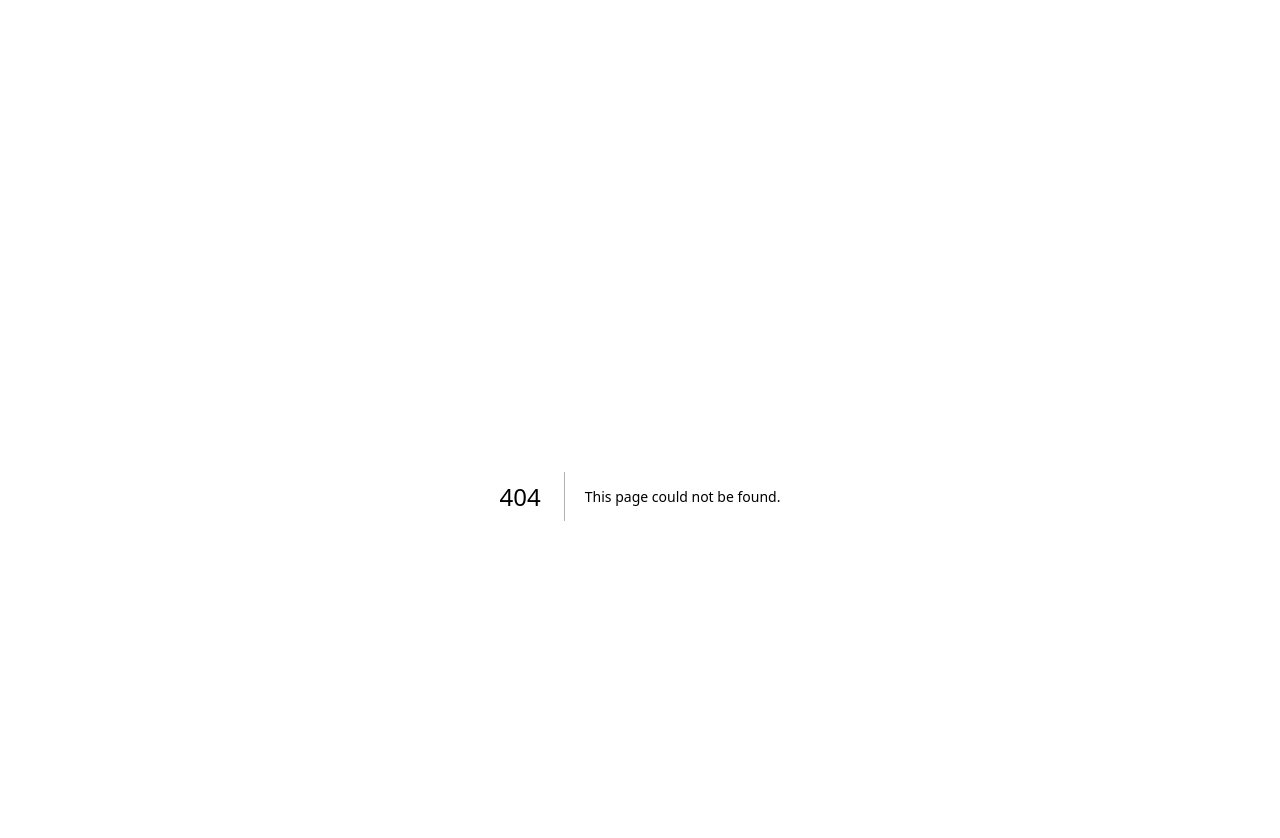
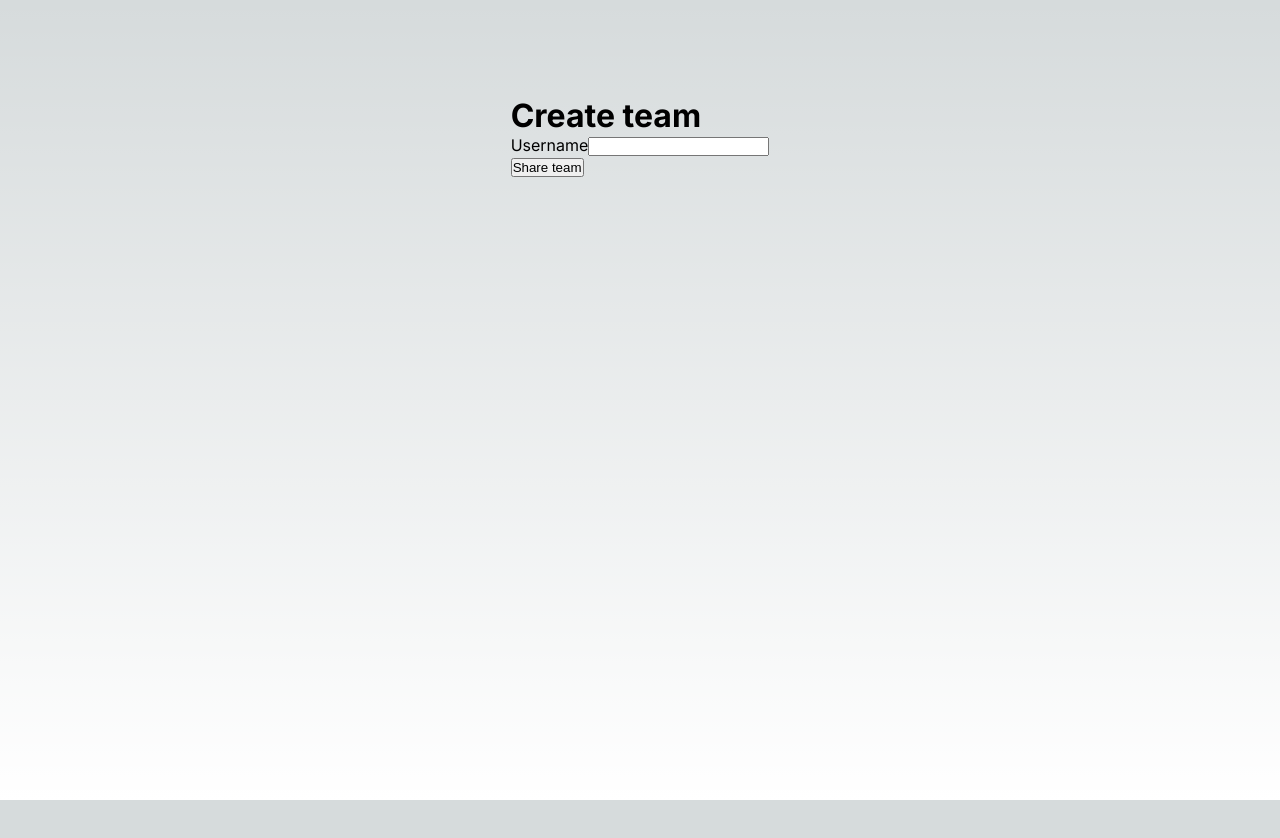
Before and after one commit to Gonzalo-Coradello/poketeams, a Next.js app: page /teams/create in a window 1280 px wide. Before the commit this address had no page. Shown: the top 838 px of the page. After the commit the page ends 800 px from the top, so only its background shows below. Built offline with nearby package versions, Linux system fonts and the light colour scheme.

Commit message:
add create team functionality

```diff
--- /dev/null
+++ b/app/teams/create/page.tsx
@@ -0,0 +1,57 @@
+"use client";
+
+import { TeamContext } from "@/app/context/TeamContext";
+import Image from "next/image";
+import { useContext } from "react";
+
+export default function Create() {
+  const { team, user, setName, removePokemon } = useContext(TeamContext);
+
+  const handleChange = (e: React.ChangeEvent<HTMLInputElement>) => {
+    const value = e.target.value;
+    // @ts-ignore
+    setName(value);
+  };
+
+  const handleSubmit = (e: React.FormEvent<HTMLFormElement>) => {
+    e.preventDefault();
+    if (!user) return console.log("You must provide a username");
+    // @ts-ignore
+    if (team.length < 1)
+      return console.log("Your team must have at least 1 Pokémon");
+
+    // POST to API
+
+    console.log(user, team);
+    console.log("Team added to db");
+  };
+
+  return (
+    <div>
+      <h1>Create team</h1>
+      <form onSubmit={handleSubmit}>
+        <label>Username</label>
+        <input type="text" value={user} onChange={handleChange} />
+
+        <div>
+          {/* @ts-ignore */}
+          {team.map((pokemon) => (
+            <div key={pokemon.id}>
+              <h4>{pokemon.name}</h4>
+              <Image
+                src={pokemon.img}
+                alt={pokemon.name}
+                width={100}
+                height={100}
+              />
+              {/* @ts-ignore */}
+              <button onClick={() => removePokemon(pokemon.id)}>x</button>
+            </div>
+          ))}
+        </div>
+
+        <button>Share team</button>
+      </form>
+    </div>
+  );
+}
```
